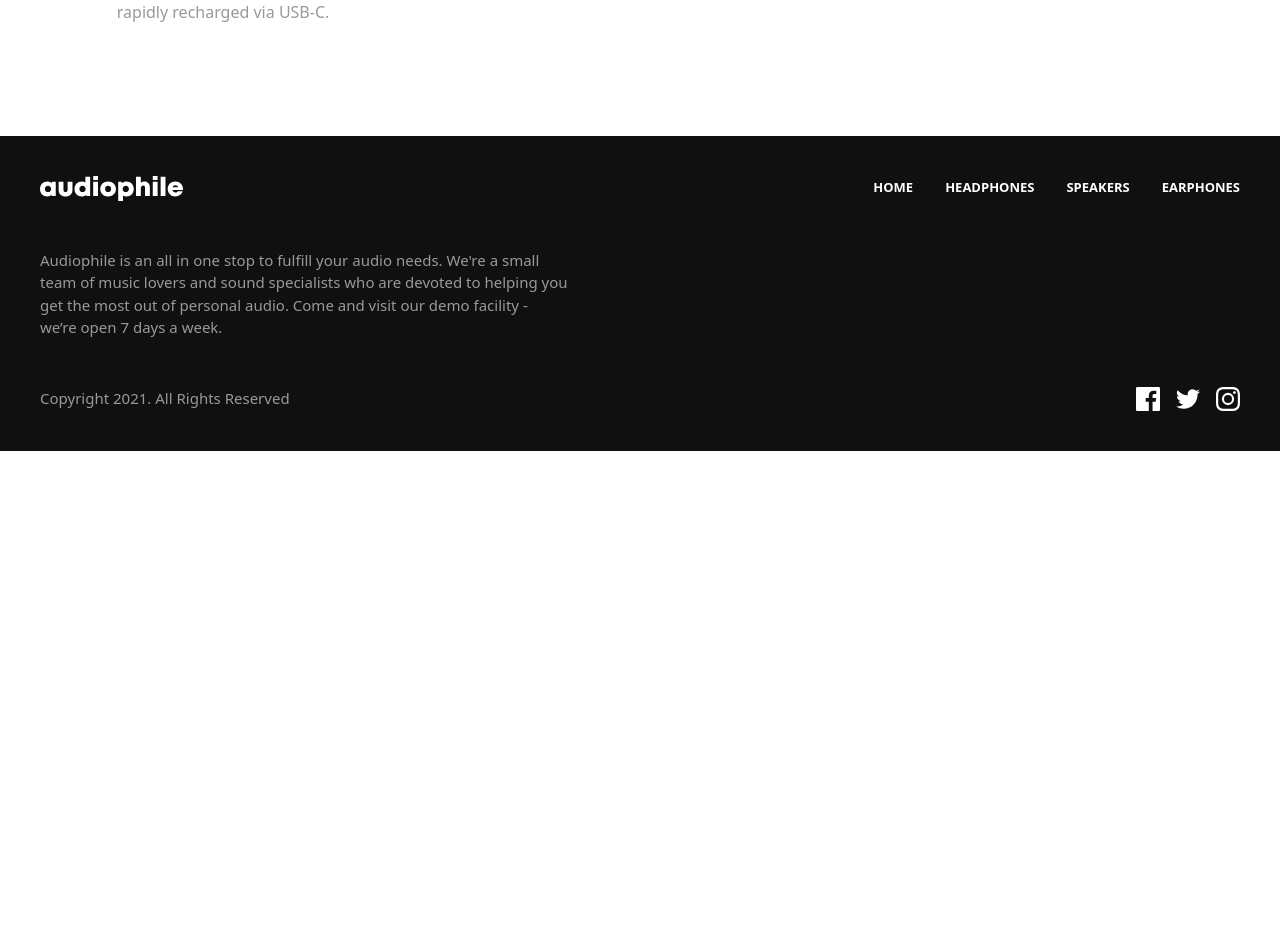
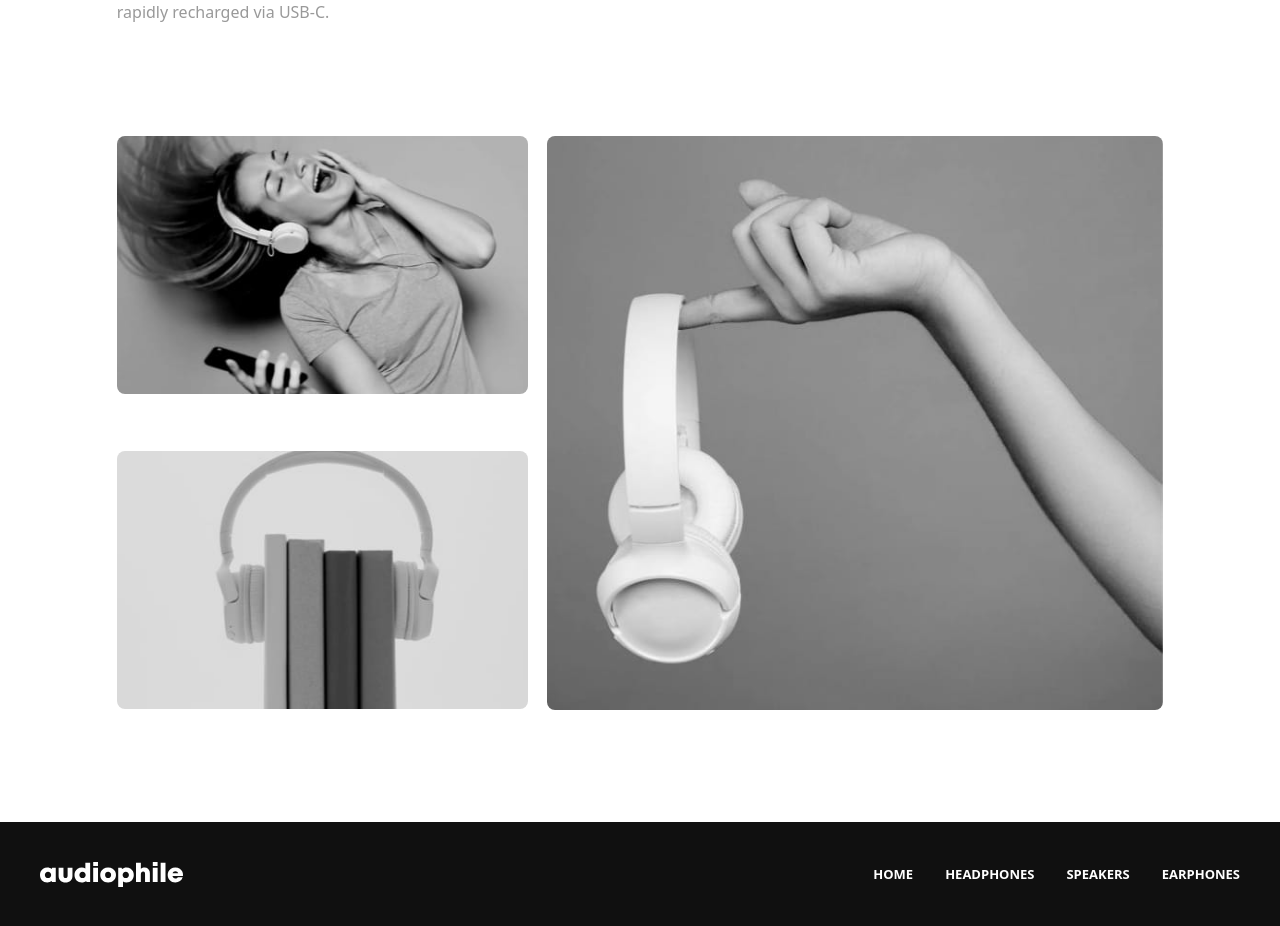
Before and after one commit to EkChills/audiophile-e-commerce, a React (Vite) app: page /headphones/xx59-headphones in a window 1280 px wide. Shown: the part 1162-2088 px from the top of the page. Before the commit the page ends 1613 px from the top, so only its background shows below. Built offline with nearby package versions, Linux system fonts and the light colour scheme.

Commit message:
image gallery

```diff
--- /dev/null
+++ b/src/components/DescImageGrid.jsx
@@ -0,0 +1,33 @@
+import React, { useEffect } from 'react'
+import Aos from 'aos';
+
+const DescImageGrid = ({ first, second, third, name }) => {
+  useEffect(() => {
+    Aos.init({duration:2000})
+  },[])
+  console.log(first, second, third);
+  return (
+    <div className='flex   flex-col justify-center md:items-between   md:flex-row gap-5'>
+      <div className='flex flex-col gap-5 md:w-[40%]   justify-between '>
+        <div data-aos="flip-up">
+          <img src={first.mobile} className="w-full md:hidden rounded-lg" alt={name} />
+          <img src={first.tablet} className="w-full hidden md:block lg:hidden rounded-lg" alt={name} />
+          <img src={first.desktop} className="w-full hidden lg:block rounded-lg" alt={name} />
+        </div>
+
+        <div data-aos="flip-down">
+          <img src={second.mobile} className="w-full md:hidden rounded-lg" alt={name} />
+          <img src={second.tablet} className="w-full hidden md:block lg:hidden rounded-lg" alt={name} />
+          <img src={second.desktop} className="w-full hidden lg:block rounded-lg" alt={name} />
+        </div>
+      </div>
+      <div className='md:w-[60%]' data-aos="flip-right">
+        <img src={third.mobile} className="w-full md:hidden rounded-lg"  alt={name} />
+        <img src={third.desktop} className="w-full hidden md:block lg:hidden rounded-lg" alt={name} />
+        <img src={third.desktop} alt={name} className="w-full hidden lg:block rounded-lg" />
+      </div>
+    </div>
+  )
+}
+
+export default DescImageGrid
--- a/src/data.js
+++ b/src/data.js
@@ -42,19 +42,19 @@
     ],
     "gallery": {
       "first": {
-        "mobile": "./assets/product-yx1-earphones/mobile/image-gallery-1.jpg",
-        "tablet": "./assets/product-yx1-earphones/tablet/image-gallery-1.jpg",
-        "desktop": "./assets/product-yx1-earphones/desktop/image-gallery-1.jpg"
+        "mobile": "../assets/product-yx1-earphones/mobile/image-gallery-1.jpg",
+        "tablet": "../assets/product-yx1-earphones/tablet/image-gallery-1.jpg",
+        "desktop": "../assets/product-yx1-earphones/desktop/image-gallery-1.jpg"
       },
       "second": {
-        "mobile": "./assets/product-yx1-earphones/mobile/image-gallery-2.jpg",
-        "tablet": "./assets/product-yx1-earphones/tablet/image-gallery-2.jpg",
-        "desktop": "./assets/product-yx1-earphones/desktop/image-gallery-2.jpg"
+        "mobile": "../assets/product-yx1-earphones/mobile/image-gallery-2.jpg",
+        "tablet": "../assets/product-yx1-earphones/tablet/image-gallery-2.jpg",
+        "desktop": "../assets/product-yx1-earphones/desktop/image-gallery-2.jpg"
       },
       "third": {
-        "mobile": "./assets/product-yx1-earphones/mobile/image-gallery-3.jpg",
-        "tablet": "./assets/product-yx1-earphones/tablet/image-gallery-3.jpg",
-        "desktop": "./assets/product-yx1-earphones/desktop/image-gallery-3.jpg"
+        "mobile": "../assets/product-yx1-earphones/mobile/image-gallery-3.jpg",
+        "tablet": "../assets/product-yx1-earphones/tablet/image-gallery-3.jpg",
+        "desktop": "../assets/product-yx1-earphones/desktop/image-gallery-3.jpg"
       }
     },
     "others": [
@@ -126,19 +126,19 @@
     ],
     "gallery": {
       "first": {
-        "mobile": "./assets/product-xx59-headphones/mobile/image-gallery-1.jpg",
-        "tablet": "./assets/product-xx59-headphones/tablet/image-gallery-1.jpg",
-        "desktop": "./assets/product-xx59-headphones/desktop/image-gallery-1.jpg"
+        "mobile": "../assets/product-xx59-headphones/mobile/image-gallery-1.jpg",
+        "tablet": "../assets/product-xx59-headphones/tablet/image-gallery-1.jpg",
+        "desktop": "../assets/product-xx59-headphones/desktop/image-gallery-1.jpg"
       },
       "second": {
-        "mobile": "./assets/product-xx59-headphones/mobile/image-gallery-2.jpg",
-        "tablet": "./assets/product-xx59-headphones/tablet/image-gallery-2.jpg",
-        "desktop": "./assets/product-xx59-headphones/desktop/image-gallery-2.jpg"
+        "mobile": "../assets/product-xx59-headphones/mobile/image-gallery-2.jpg",
+        "tablet": "../assets/product-xx59-headphones/tablet/image-gallery-2.jpg",
+        "desktop": "../assets/product-xx59-headphones/desktop/image-gallery-2.jpg"
       },
       "third": {
-        "mobile": "./assets/product-xx59-headphones/mobile/image-gallery-3.jpg",
-        "tablet": "./assets/product-xx59-headphones/tablet/image-gallery-3.jpg",
-        "desktop": "./assets/product-xx59-headphones/desktop/image-gallery-3.jpg"
+        "mobile": "../assets/product-xx59-headphones/mobile/image-gallery-3.jpg",
+        "tablet": "../assets/product-xx59-headphones/tablet/image-gallery-3.jpg",
+        "desktop": "../assets/product-xx59-headphones/desktop/image-gallery-3.jpg"
       }
     },
     "others": [
@@ -210,19 +210,19 @@
     ],
     "gallery": {
       "first": {
-        "mobile": "./assets/product-xx99-mark-one-headphones/mobile/image-gallery-1.jpg",
-        "tablet": "./assets/product-xx99-mark-one-headphones/tablet/image-gallery-1.jpg",
-        "desktop": "./assets/product-xx99-mark-one-headphones/desktop/image-gallery-1.jpg"
+        "mobile": "../assets/product-xx99-mark-one-headphones/mobile/image-gallery-1.jpg",
+        "tablet": "../assets/product-xx99-mark-one-headphones/tablet/image-gallery-1.jpg",
+        "desktop": "../assets/product-xx99-mark-one-headphones/desktop/image-gallery-1.jpg"
       },
       "second": {
-        "mobile": "./assets/product-xx99-mark-one-headphones/mobile/image-gallery-2.jpg",
-        "tablet": "./assets/product-xx99-mark-one-headphones/tablet/image-gallery-2.jpg",
-        "desktop": "./assets/product-xx99-mark-one-headphones/desktop/image-gallery-2.jpg"
+        "mobile": "../assets/product-xx99-mark-one-headphones/mobile/image-gallery-2.jpg",
+        "tablet": "../assets/product-xx99-mark-one-headphones/tablet/image-gallery-2.jpg",
+        "desktop": "../assets/product-xx99-mark-one-headphones/desktop/image-gallery-2.jpg"
       },
       "third": {
-        "mobile": "./assets/product-xx99-mark-one-headphones/mobile/image-gallery-3.jpg",
-        "tablet": "./assets/product-xx99-mark-one-headphones/tablet/image-gallery-3.jpg",
-        "desktop": "./assets/product-xx99-mark-one-headphones/desktop/image-gallery-3.jpg"
+        "mobile": "../assets/product-xx99-mark-one-headphones/mobile/image-gallery-3.jpg",
+        "tablet": "../assets/product-xx9.9-mark-one-headphones/tablet/image-gallery-3.jpg",
+        "desktop": "../assets/product-xx99-mark-one-headphones/desktop/image-gallery-3.jpg"
       }
     },
     "others": [
@@ -298,19 +298,19 @@
     ],
     "gallery": {
       "first": {
-        "mobile": "./assets/product-xx99-mark-two-headphones/mobile/image-gallery-1.jpg",
-        "tablet": "./assets/product-xx99-mark-two-headphones/tablet/image-gallery-1.jpg",
-        "desktop": "./assets/product-xx99-mark-two-headphones/desktop/image-gallery-1.jpg"
+        "mobile": "../assets/product-xx99-mark-two-headphones/mobile/image-gallery-1.jpg",
+        "tablet": "../assets/product-xx99-mark-two-headphones/tablet/image-gallery-1.jpg",
+        "desktop": "../assets/product-xx99-mark-two-headphones/desktop/image-gallery-1.jpg"
       },
       "second": {
-        "mobile": "./assets/product-xx99-mark-two-headphones/mobile/image-gallery-2.jpg",
-        "tablet": "./assets/product-xx99-mark-two-headphones/tablet/image-gallery-2.jpg",
-        "desktop": "./assets/product-xx99-mark-two-headphones/desktop/image-gallery-2.jpg"
+        "mobile": "../assets/product-xx99-mark-two-headphones/mobile/image-gallery-2.jpg",
+        "tablet": "../assets/product-xx99-mark-two-headphones/tablet/image-gallery-2.jpg",
+        "desktop": "../assets/product-xx99-mark-two-headphones/desktop/image-gallery-2.jpg"
       },
       "third": {
-        "mobile": "./assets/product-xx99-mark-two-headphones/mobile/image-gallery-3.jpg",
-        "tablet": "./assets/product-xx99-mark-two-headphones/tablet/image-gallery-3.jpg",
-        "desktop": "./assets/product-xx99-mark-two-headphones/desktop/image-gallery-3.jpg"
+        "mobile": "../assets/product-xx99-mark-two-headphones/mobile/image-gallery-3.jpg",
+        "tablet": "../assets/prod.uct-xx99-mark-two-headphones/tablet/image-gallery-3.jpg",
+        "desktop": "../assets/product-xx99-mark-two-headphones/desktop/image-gallery-3.jpg"
       }
     },
     "others": [
@@ -386,19 +386,19 @@
     ],
     "gallery": {
       "first": {
-        "mobile": "./assets/product-zx7-speaker/mobile/image-gallery-1.jpg",
-        "tablet": "./assets/product-zx7-speaker/tablet/image-gallery-1.jpg",
-        "desktop": "./assets/product-zx7-speaker/desktop/image-gallery-1.jpg"
+        "mobile": "../assets/product-zx7-speaker/mobile/image-gallery-1.jpg",
+        "tablet": "../assets/product-zx7-speaker/tablet/image-gallery-1.jpg",
+        "desktop": "../assets/product-zx7-speaker/desktop/image-gallery-1.jpg"
       },
       "second": {
-        "mobile": "./assets/product-zx7-speaker/mobile/image-gallery-2.jpg",
-        "tablet": "./assets/product-zx7-speaker/tablet/image-gallery-2.jpg",
-        "desktop": "./assets/product-zx7-speaker/desktop/image-gallery-2.jpg"
+        "mobile": "../assets/product-zx7-speaker/mobile/image-gallery-2.jpg",
+        "tablet": "../assets/product-zx7-speaker/tablet/image-gallery-2.jpg",
+        "desktop": "../assets/product-zx7-speaker/desktop/image-gallery-2.jpg"
       },
       "third": {
-        "mobile": "./assets/product-zx7-speaker/mobile/image-gallery-3.jpg",
-        "tablet": "./assets/product-zx7-speaker/tablet/image-gallery-3.jpg",
-        "desktop": "./assets/product-zx7-speaker/desktop/image-gallery-3.jpg"
+        "mobile": "../assets/product-zx7-.speaker/mobile/image-gallery-3.jpg",
+        "tablet": "../assets/product-zx7-speaker/tablet/image-gallery-3.jpg",
+        "desktop": "../assets/product-zx7-speaker/desktop/image-gallery-3.jpg"
       }
     },
     "others": [
@@ -474,19 +474,19 @@
     ],
     "gallery": {
       "first": {
-        "mobile": "./assets/product-zx9-speaker/mobile/image-gallery-1.jpg",
-        "tablet": "./assets/product-zx9-speaker/tablet/image-gallery-1.jpg",
-        "desktop": "./assets/product-zx9-speaker/desktop/image-gallery-1.jpg"
+        "mobile": "../assets/product-zx9-speaker/mobile/image-gallery-1.jpg",
+        "tablet": "../assets/product-zx9-speaker/tablet/image-gallery-1.jpg",
+        "desktop": "../assets/product-zx9-speaker/desktop/image-gallery-1.jpg"
       },
       "second": {
-        "mobile": "./assets/product-zx9-speaker/mobile/image-gallery-2.jpg",
-        "tablet": "./assets/product-zx9-speaker/tablet/image-gallery-2.jpg",
-        "desktop": "./assets/product-zx9-speaker/desktop/image-gallery-2.jpg"
+        "mobile": "../assets/product-zx9-speaker/mobile/image-gallery-2.jpg",
+        "tablet": "../assets/product-zx9-speaker/tablet/image-gallery-2.jpg",
+        "desktop": "../assets/product-zx9-speaker/desktop/image-gallery-2.jpg"
       },
       "third": {
-        "mobile": "./assets/product-zx9-speaker/mobile/image-gallery-3.jpg",
-        "tablet": "./assets/product-zx9-speaker/tablet/image-gallery-3.jpg",
-        "desktop": "./assets/product-zx9-speaker/desktop/image-gallery-3.jpg"
+        "mobile": "../assets/product-zx9-speaker/mobile/image-gallery-3.jpg",
+        "tablet": "../assets/product-zx9-speaker/tablet/image-gallery-3.jpg",
+        "desktop": "../assets/product-zx9-speaker/desktop/image-gallery-3.jpg"
       }
     },
     "others": [
--- a/src/features/allProductsSlice.jsx
+++ b/src/features/allProductsSlice.jsx
@@ -21,7 +21,6 @@ const allProductsSlice = createSlice({
       if (payload <= state.itemAmount) {
         return
       }
-      console.log(payload);
       let increasedAmount = state.itemAmount + 1
       state.itemAmount = increasedAmount
     },
@@ -31,9 +30,12 @@ const allProductsSlice = createSlice({
       }
       let newAmount = state.itemAmount - 1
       state.itemAmount = newAmount
+    },
+    resetAmount:(state) => {
+      state.itemAmount = 1
     }
   }
 })
 
-export const { increaseAmount, reduceAmount } = allProductsSlice.actions
+export const { increaseAmount, reduceAmount, resetAmount } = allProductsSlice.actions
 export default allProductsSlice.reducer
--- a/src/pages/SingleHeadPhone.jsx
+++ b/src/pages/SingleHeadPhone.jsx
@@ -1,16 +1,21 @@
-import React from 'react'
+import React, { useEffect } from 'react'
 import { useDispatch, useSelector } from 'react-redux';
 import { useParams } from 'react-router-dom'
-import { increaseAmount, reduceAmount } from '../features/allProductsSlice'
+import { increaseAmount, reduceAmount, resetAmount } from '../features/allProductsSlice'
 import OrangeButton from '../components/buttons/OrangeButton';
 import FeaturesDescription from '../components/FeaturesDescription';
+import DescImageGrid from '../components/DescImageGrid';
 
 const SingleHeadPhone = () => {
   const { slug } = useParams();
   const { headphones, itemAmount } = useSelector((store) => store.allProducts)
   const singleHeadphone = headphones.find((headphone) => headphone.slug === slug)
   const dispatch = useDispatch()
-  const { image: { mobile, tablet, desktop }, name, description, price, features, includes } = singleHeadphone
+  const { image: { mobile, tablet, desktop }, name, description, price, features, includes, gallery:{first, second, third} } = singleHeadphone
+
+  useEffect(() => {
+    dispatch(resetAmount())
+  }, [])
   return (
     <div className="singleProduct">
       <div className="grid md:grid-cols-2 space-y-[2rem] md:gap-20 lg:gap-40">
@@ -39,6 +44,7 @@ const SingleHeadPhone = () => {
       </div>
 
       <FeaturesDescription features={features} includes={includes} />
+      <DescImageGrid first={first} second={second} third={third} name={name} />
     </div>
   )
 }
```
